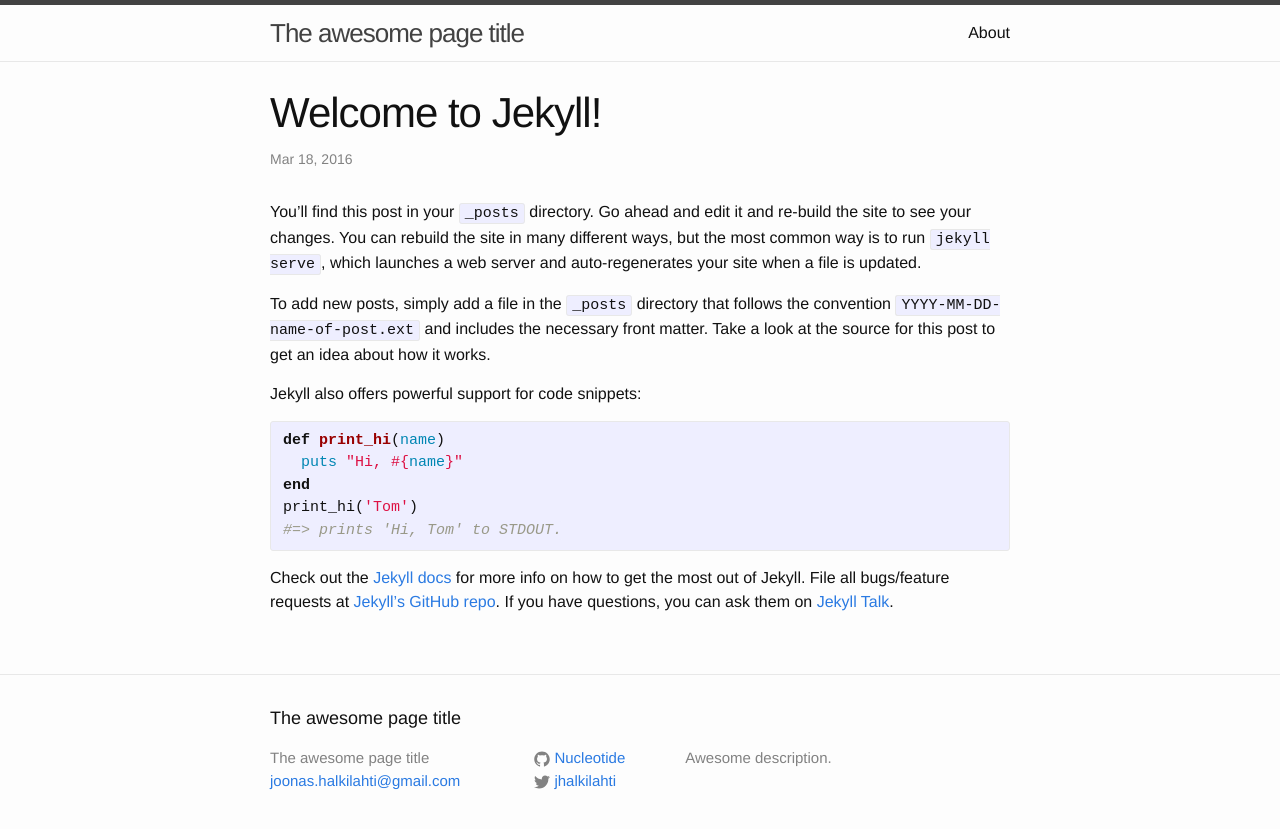
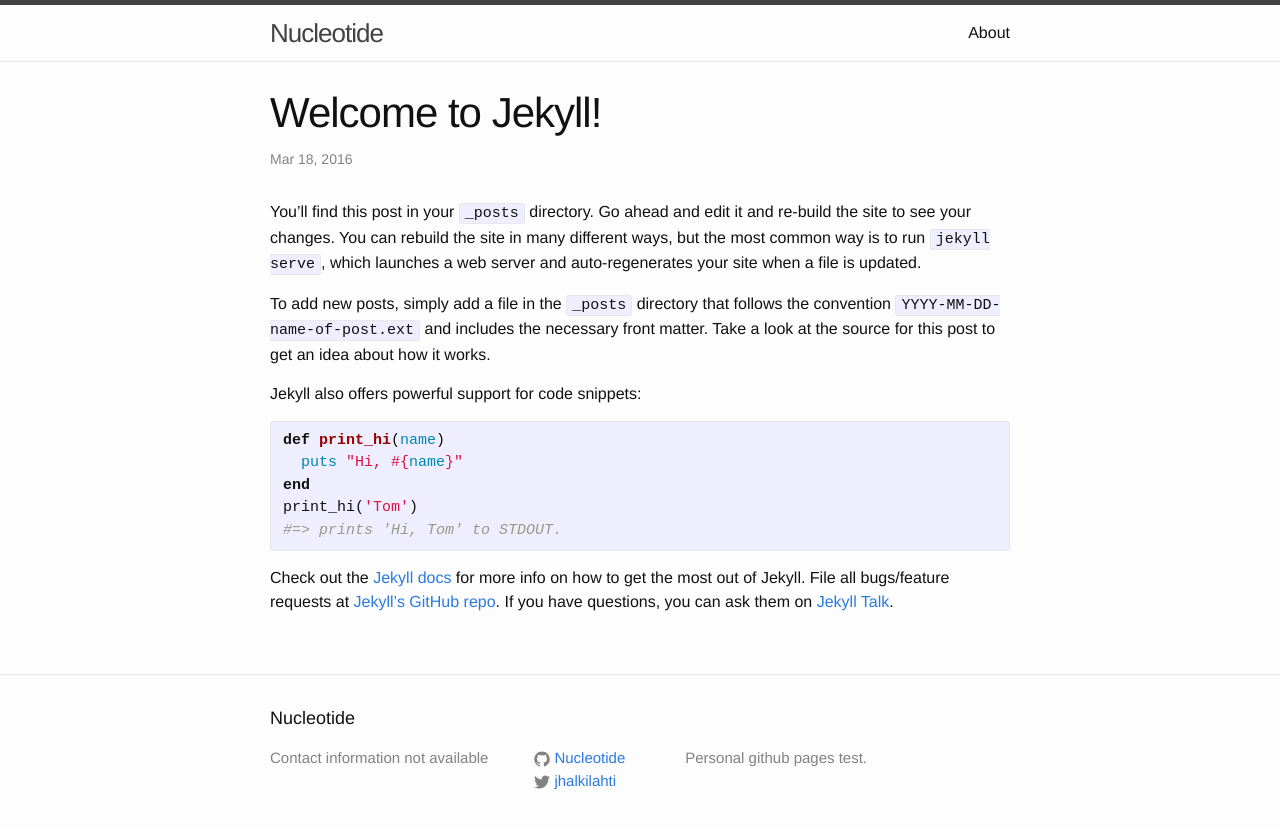
Before and after one commit to Nucleotide/nucleotide.github.io, a Jekyll site: the page built from _posts/2016-03-18-welcome-to-jekyll.markdown, in a window 1280 px wide. Shown: the top 829 px of the page. Built offline with Jekyll 4.4.1, drawn with Linux system fonts in a browser that asks for light colours.

Commit message:
Clean up

```diff
--- a/_config.yml
+++ b/_config.yml
@@ -6,10 +6,10 @@
 # 'jekyll serve'. If you change this file, please restart the server process.
 
 # Site settings
-title: The awesome page title
-email: joonas.halkilahti@gmail.com
+title: Nucleotide
+email: not available
 description: |
-  Awesome description.
+  Personal github pages test.
 baseurl: "" # the subpath of your site, e.g. /blog
 url: "http://nucleotide.github.io" # the base hostname & protocol for your site
 twitter_username: jhalkilahti
--- a/_includes/footer.html
+++ b/_includes/footer.html
@@ -7,8 +7,7 @@
     <div class="footer-col-wrapper">
       <div class="footer-col footer-col-1">
         <ul class="contact-list">
-          <li>{{ site.title }}</li>
-          <li><a href="mailto:{{ site.email }}">{{ site.email }}</a></li>
+          <li>Contact information not available</li>
         </ul>
       </div>
 
--- a/index.html
+++ b/index.html
@@ -18,6 +18,6 @@
     {% endfor %}
   </ul>
 
-  <p class="rss-subscribe">subscribe <a href="{{ "/feed.xml" | prepend: site.baseurl }}">via RSS</a></p>
+  <p> a paragraph here </p>
 
 </div>
```
Also changed, not shown: about.md (+1 -1 lines).
